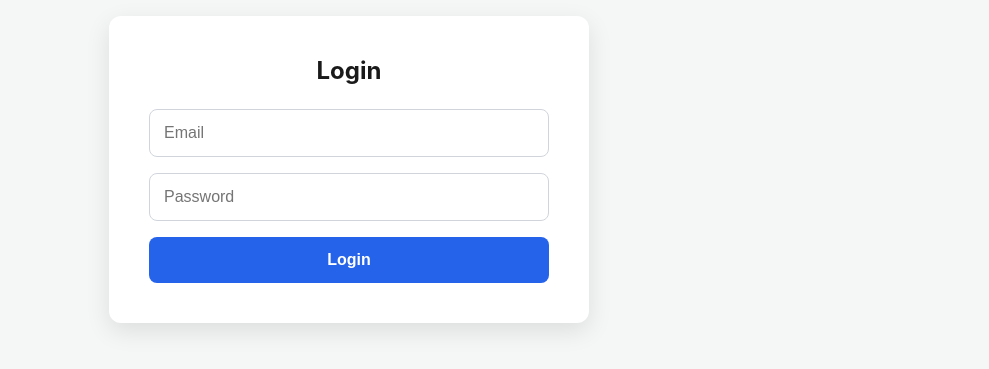
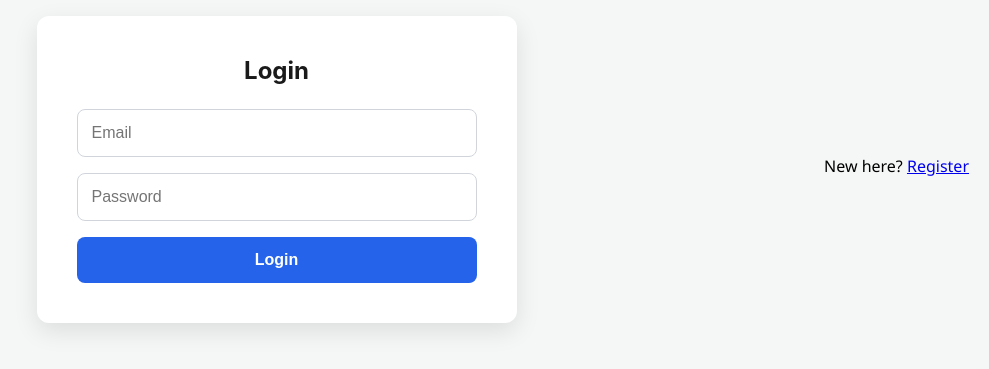
Before and after one commit to Naresh-Jogu/bellcorp-events-frontend, a React (Vite) app: page /login in a window 1280 px wide. Shown: the part 251-620 px from the top of the page, without its empty margins (291-1280 px from the left). Built offline with nearby package versions, Linux system fonts and the light colour scheme.

Commit message:
Add register link in login page for new users

```diff
--- a/src/pages/Login.jsx
+++ b/src/pages/Login.jsx
@@ -1,7 +1,7 @@
 import { useState, useContext } from "react";
 import api from "../api/axios";
 import { AuthContext } from "../Context/AuthContext";
-import { useNavigate } from "react-router-dom";
+import { useNavigate, Link } from "react-router-dom";
 import "../styles/Login.css";
 
 export default function Login() {
@@ -36,6 +36,11 @@
         />
         <button type="submit">Login</button>
       </form>
+
+      {/* Register link */}
+      <p style={{ marginTop: 10 }}>
+        New here? <Link to="/register">Register</Link>
+      </p>
     </div>
   );
 }
```
